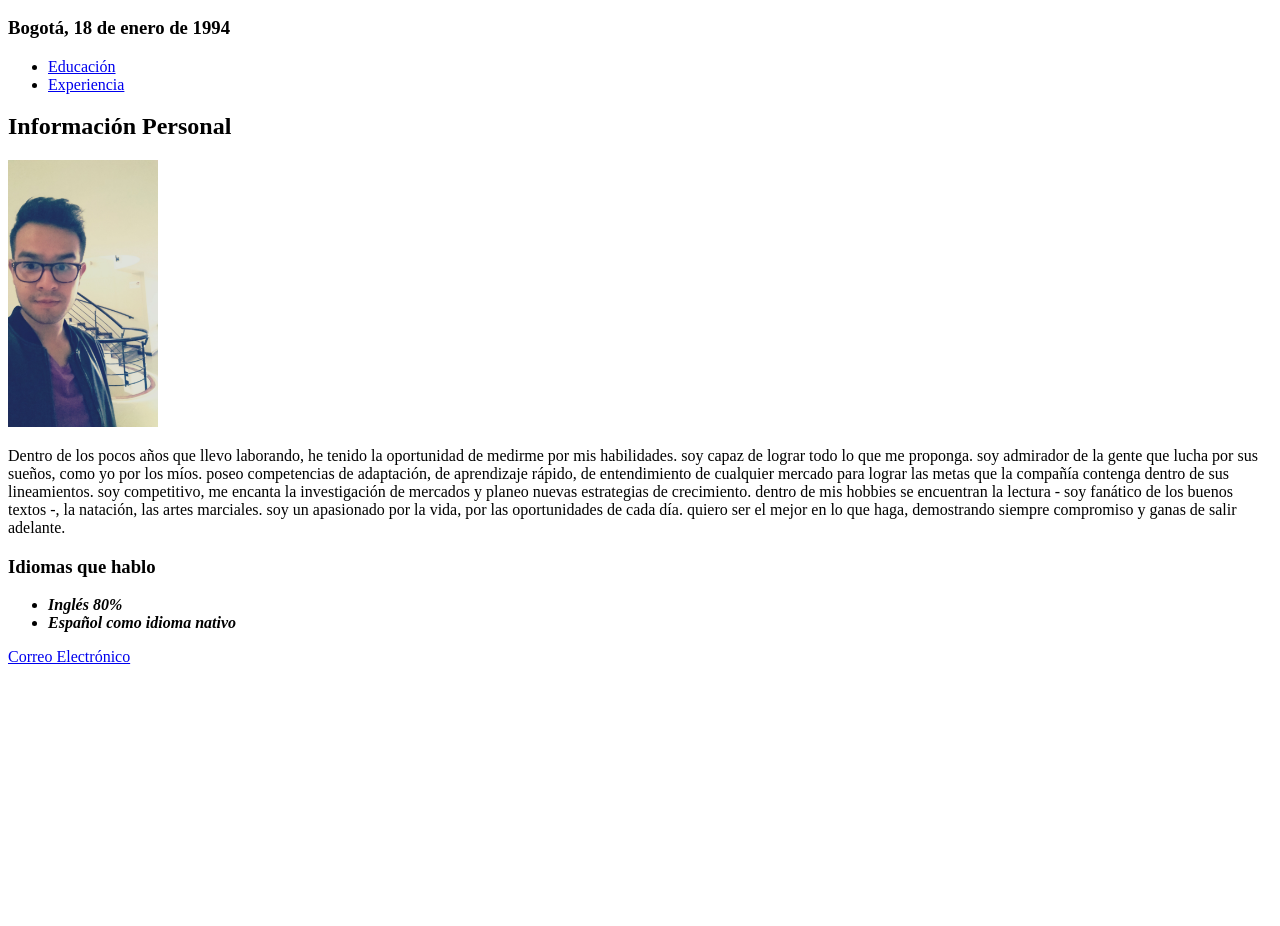
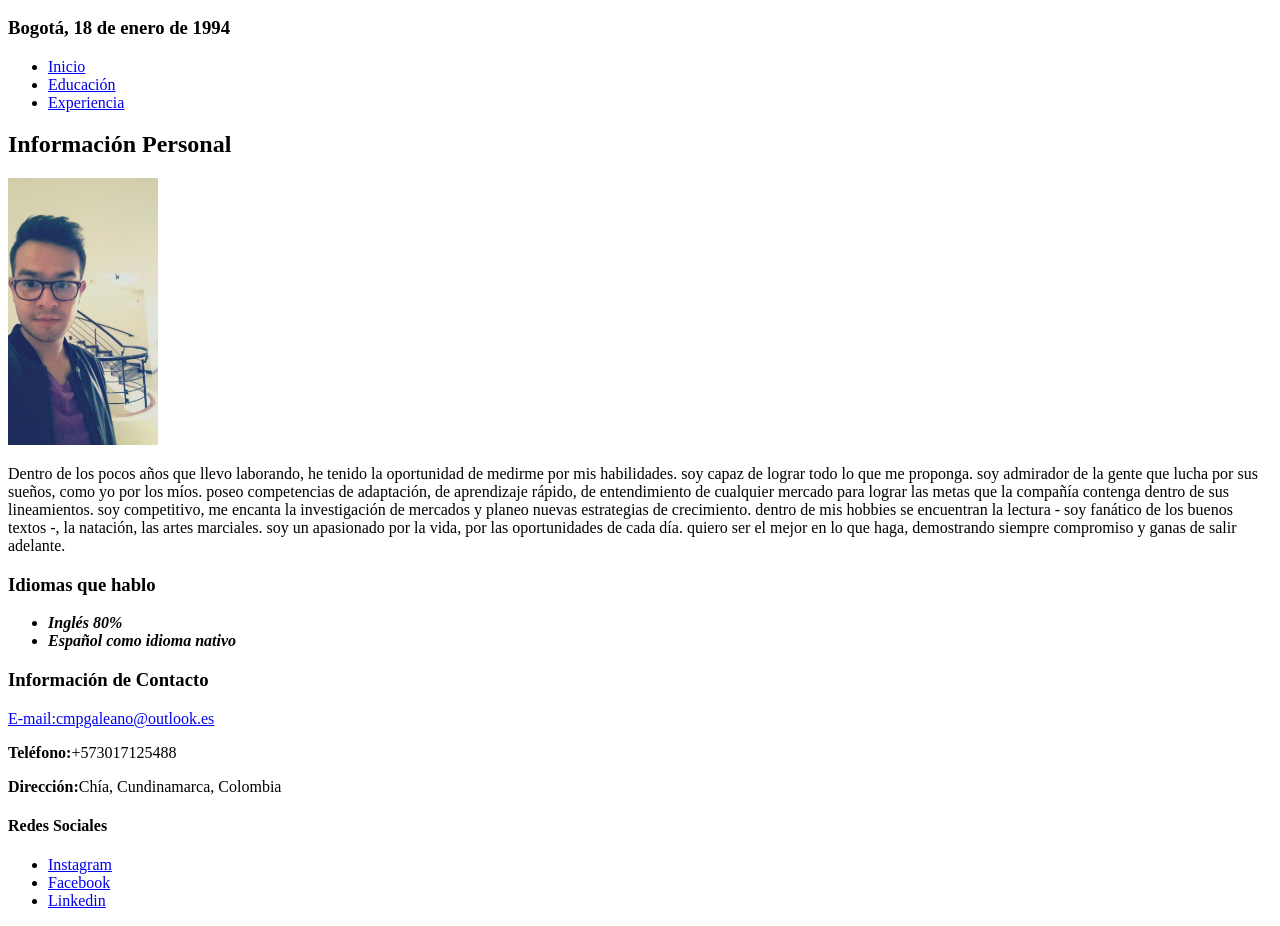
Before and after one commit to cmpgaleano/hojadevida, a plain HTML site: page cv/cvhtml/index.html in a window 1280 px wide. Shown: the part 153-1079 px from the top of the page. Before the commit the page ends 827 px from the top, so only its background shows below. Drawn offline with Linux system fonts and the light colour scheme.

Commit message:
Update index.html

```diff
--- a/cv/cvhtml/index.html
+++ b/cv/cvhtml/index.html
@@ -15,6 +15,7 @@
     </header>
     <nav>
       <ul>
+        <li><a href="index.html">Inicio</a></li>
         <li><a href="educacion.html">Educación</a></li>
         <li><a href="experiencia.html">Experiencia</a></li>
       </ul>
@@ -39,7 +40,16 @@
         </ul>
     </section>
     <footer>
-        <a href=" mailto:cmpgaleano@outlook.es">Correo Electrónico</a>
-    </footer>
+      <h3>Información de Contacto</h3>
+        <a href="mailto:cmpgaleano@outlook.es"target="_blank">E-mail:cmpgaleano@outlook.es</a>
+        <p><strong>Teléfono:</strong>+573017125488</p>
+        <p><strong>Dirección:</strong>Chía, Cundinamarca, Colombia</p>
+        <h4>Redes Sociales</h4>
+        <ul>
+          <li><a href="https://www.instagram.com/cmpgaleano"target="_blank">Instagram</a></li>
+          <li><a href="https://www.facebook.com/pergaleano" target="_blank">Facebook</a></li>
+          <li><a href="https://www.linkedin.com/in/camilo-p%C3%A9rez-galeano-546ba2123/" target="_blank">Linkedin</a></li>
+        </ul>
+      </footer>
   <body/>
 </html>
```
